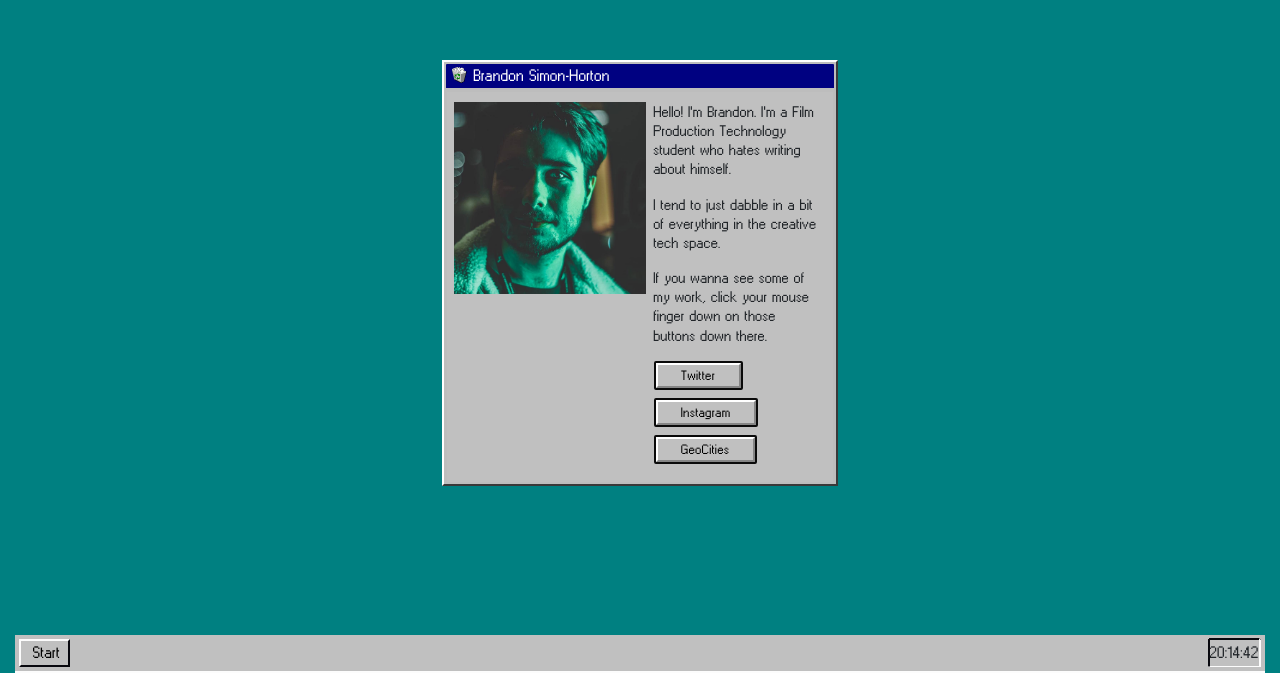
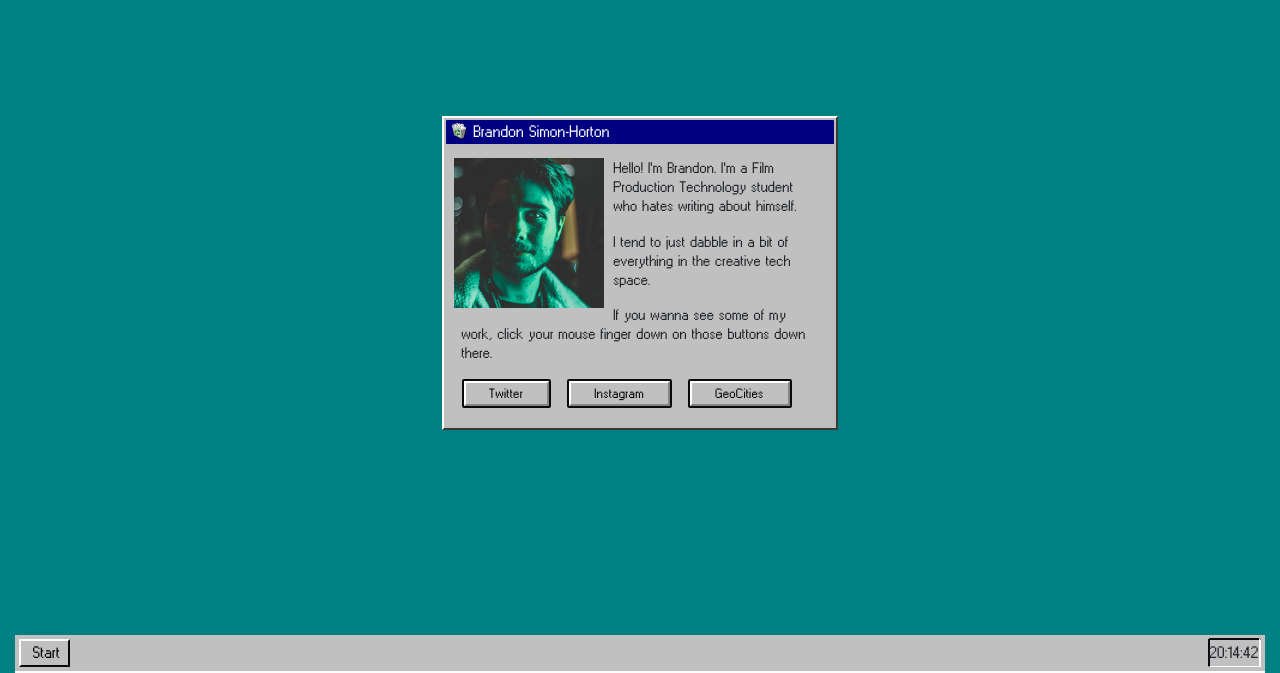
Before and after one commit to brandonshorton/brandonshorton.github.io, a plain HTML site: page index.html in a window 1280 px wide. Shown: the part 127-800 px from the top of the page. Drawn offline with nearby package versions, Linux system fonts and the light colour scheme.

Commit message:
Update index.html

```diff
--- a/index.html
+++ b/index.html
@@ -50,10 +50,8 @@
         </div>
         <div class="card-body">
         <div class="row no-gutters">
-            <div class="col-auto">
-                <img src="img/moi.png" class="image-lg" alt="">
-            </div>
             <div class="col">
+			<img src="img/moi.png" class="float-left" style="height:150px;margin-right:10px">
                 <div class="card-block px-2">
                     <p class="card-text">Hello! I'm Brandon. I'm a Film Production Technology student who hates writing about himself.</p>
 					<p class="card-text">I tend to just dabble in a bit of everything in the creative tech space.</p>
```
